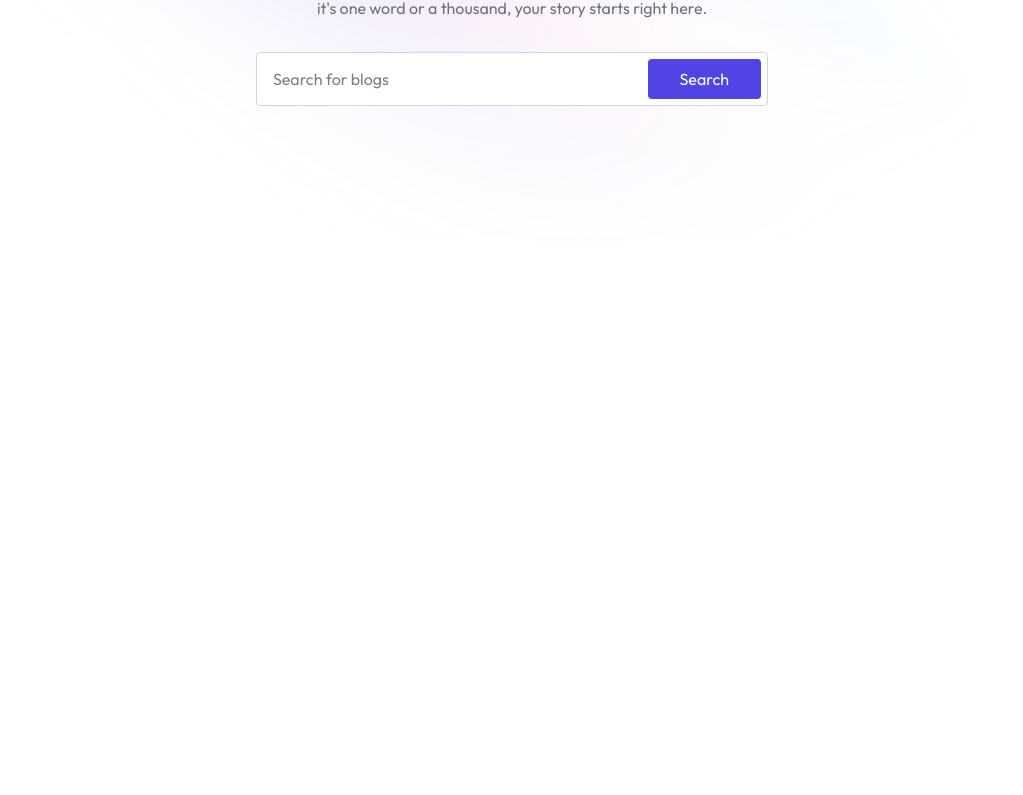
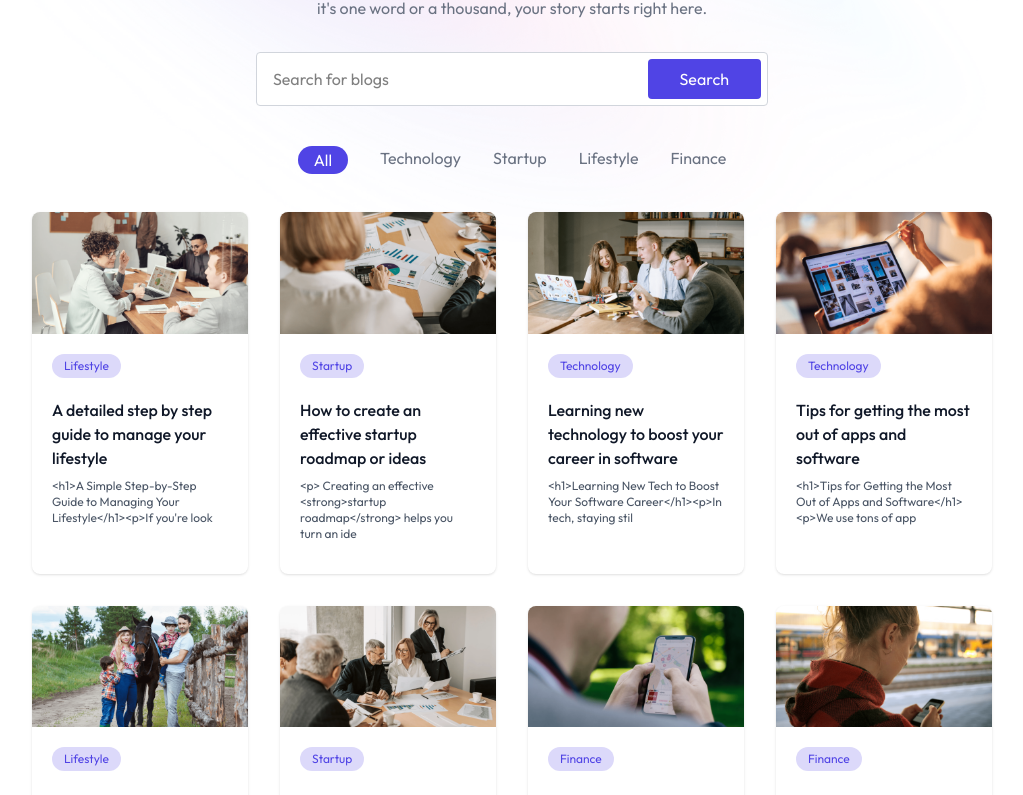
Before and after one commit to Jayant9917/QuickBlog-Frontend, a React (Vite) app in the folder client/: page / in a window 1280 px wide. Shown: the part 398-1193 px from the top of the page, without its empty margins (128-1151 px from the left). Before the commit the page ends 800 px from the top, so only its background shows below. Built offline with nearby package versions, Linux system fonts and the light colour scheme.

Commit message:
blog card structure finished

```diff
--- a/client/package.json
+++ b/client/package.json
@@ -11,6 +11,7 @@
   },
   "dependencies": {
     "@tailwindcss/vite": "^4.1.11",
+    "motion": "^12.19.2",
     "react": "^19.1.0",
     "react-dom": "^19.1.0",
     "react-router-dom": "^7.6.3",
--- /dev/null
+++ b/client/src/components/BlogCard.jsx
@@ -0,0 +1,22 @@
+import React from 'react'
+import { useNavigate } from 'react-router-dom';
+
+const BlogCard = ({blog}) => {
+
+    const {title, description, category, image, _id} = blog;
+    const navigate = useNavigate();
+
+  return (
+    <div onClick={()=> navigate(`/blog/${_id}`)} className='w-full rounded-lg
+    overflow-hidden shadow hover:scale-102 hover:shadow-primary/25 duration-300 cursor-pointer'>
+      <img src={image} alt="" className='aspect-video' />
+      <span className='ml-5 mt-5 px-3 py-1 inline-block bg-primary/20 rounded-full text-primary text-xs'>{category}</span>
+      <div className='p-5'>
+        <h5 className='mb-2 font-medium text-gray-900'>{title}</h5>
+        <p className='mb-3 text-xs text-gray-600'>{description.slice(0,80)}</p>
+      </div>
+    </div>
+  )
+}
+
+export default BlogCard
--- a/client/src/components/BlogList.jsx
+++ b/client/src/components/BlogList.jsx
@@ -1,9 +1,35 @@
-import React from 'react'
+import React, { useState } from 'react'
+import { blog_data, blogCategories } from '../assets/assets'
+import { motion } from "motion/react"
+import BlogCard from './BlogCard'
 
 const BlogList = () => {
+
+  const [menu, setMenu] = useState("All")
+
   return (
     <div>
-      <div></div>
+      <div className='flex justify-center gap-4 sm:gap-8 my-10 relative'>
+        {blogCategories.map((item)=> (
+          <div key={item} className='relative'>
+            <button onClick={() => setMenu(item)}
+            className={`cursor-pointer text-gray-500 ${menu === item && 'text-white px-4 pt-0.5'}`}>
+              {item}
+              {menu === item && (
+                <motion.div layoutId='underline'
+                transition={{type:'spring', stiffness: 500, damping: 30}}
+                className='absolute left-0 right-0 top-0 h-7 -z-1 bg-primary rounded-full'></motion.div>
+              )}
+            </button>
+          </div>
+          ))}
+      </div>
+      <div className='grid grid-cols-1 sm:grid-cols-2 md: grid-cols-3 xl:grid-cols-4
+      gap-8 mb-24 sm:mx-16 xl:mx-40'>
+         {/* --- Blog Cards --- */}
+         {blog_data.filter((blog)=> menu === 'All' ? true : blog.category === menu).
+         map((blog)=> <BlogCard key={blog._id} blog={blog}/>)}
+      </div>
     </div>
   )
 }
--- a/client/src/components/Navbar.jsx
+++ b/client/src/components/Navbar.jsx
@@ -9,8 +9,10 @@
   return (
     <div className='flex justify-between items-center py-5 mx-8 sm:mx-20 xl:mx-32 cursor-pointer'>
         <img onClick={()=>navigate('/')} src={assets.logo} alt="logo" className='w-32 sm:w-44'/>
-        <button onClick={()=>navigate('/Admin')} className='flex items-center gap-2 rounded-full text-sm cursor-pointer bg-primary text-white px-5  py-2.5'>Admin Login
-            <img src={assets.arrow} alt="arrow" className='w-3' />
+        <button onClick={()=>navigate('/Admin')} className='flex items-center gap-2 rounded-full
+        text-sm cursor-pointer bg-primary text-white px-5  py-2.5'>
+          Admin Login
+          <img src={assets.arrow} alt="arrow" className='w-3' />
         </button>
     </div>
   )
--- a/client/src/pages/Home.jsx
+++ b/client/src/pages/Home.jsx
@@ -2,6 +2,7 @@
 import Navbar from '../components/Navbar'
 import Header from '../components/Header'
 import BlogList from '../components/BlogList'
+import BlogCard from '../components/BlogCard'
 
 const Home = () => {
   return (
```
Also changed, not shown: 1 other file (tests, documents, lock files or other folders).
